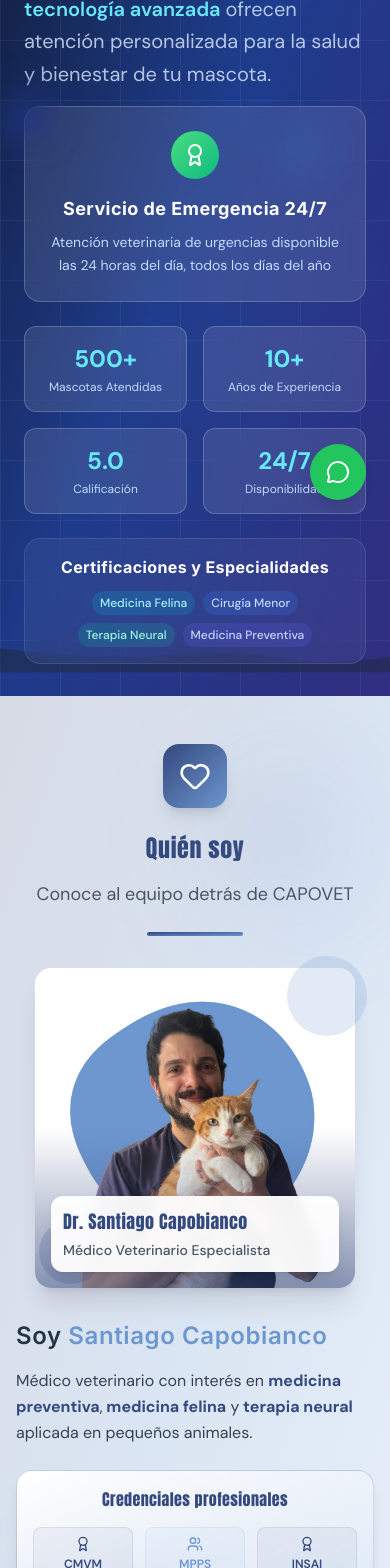
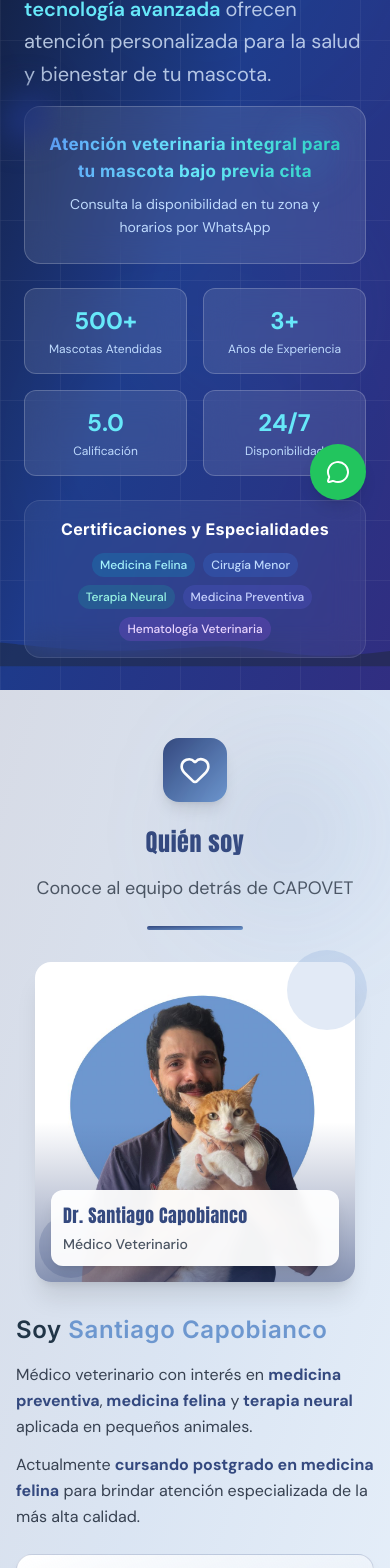
Before and after one commit to elberacasa/capovet-web, a React (Vite) app: page / in a window 390 px wide. Shown: the part 320-1888 px from the top of the page. Built offline with nearby package versions, Linux system fonts and the light colour scheme.

Commit message:
Update hero section and add new service: change emergency text, update experience years, add hematology certification, add transportation service, and optimize mobile layout

```diff
--- a/src/components/About.tsx
+++ b/src/components/About.tsx
@@ -67,7 +67,7 @@ const About = () => {
                       Dr. Santiago Capobianco
                     </h3>
                     <p className="text-sm sm:text-base text-gray-600 font-medium">
-                      Médico Veterinario Especialista
+                      Médico Veterinario
                     </p>
                   </div>
                 </div>
@@ -94,6 +94,9 @@ const About = () => {
                   Médico veterinario con interés en <strong className="brand-primary">medicina preventiva</strong>,
                   <strong className="brand-primary"> medicina felina</strong> y
                   <strong className="brand-primary"> terapia neural</strong> aplicada en pequeños animales.
+                </p>
+                <p className="text-base lg:text-lg text-gray-700 font-dm-sans leading-relaxed mt-3">
+                  Actualmente <strong className="brand-primary">cursando postgrado en medicina felina</strong> para brindar atención especializada de la más alta calidad.
                 </p>
               </div>
 
--- a/src/components/Hero.tsx
+++ b/src/components/Hero.tsx
@@ -84,13 +84,8 @@ const ModernHero = () => {
                 {/* Trust Indicators */}
                 <AnimatedElement delay={300}>
                   <div className="bg-white/10 backdrop-blur-lg rounded-2xl p-6 border border-white/20">
-                    <div className="flex items-center justify-center mb-4">
-                      <div className="w-12 h-12 bg-gradient-to-br from-green-400 to-emerald-500 rounded-full flex items-center justify-center">
-                        <Award className="w-6 h-6 text-white" />
-                      </div>
-                    </div>
-                    <h3 className="text-lg font-bold text-white text-center mb-2">Servicio de Emergencia 24/7</h3>
-                    <p className="text-blue-200 text-sm text-center leading-relaxed">Atención veterinaria de urgencias disponible las 24 horas del día, todos los días del año</p>
+                    <h3 className="text-[17px] sm:text-lg font-bold text-center mb-2 bg-gradient-to-r from-blue-400 via-cyan-300 to-teal-400 bg-clip-text text-transparent">Atención veterinaria integral para tu mascota bajo previa cita</h3>
+                    <p className="text-blue-200 text-sm text-center leading-relaxed">Consulta la disponibilidad en tu zona y horarios por WhatsApp</p>
                   </div>
                 </AnimatedElement>
 
@@ -102,7 +97,7 @@ const ModernHero = () => {
                       <div className="text-xs text-blue-200">Mascotas Atendidas</div>
                     </div>
                     <div className="bg-white/10 backdrop-blur-lg rounded-xl p-4 border border-white/20 text-center">
-                      <div className="text-2xl font-bold text-cyan-300 mb-1">10+</div>
+                      <div className="text-2xl font-bold text-cyan-300 mb-1">3+</div>
                       <div className="text-xs text-blue-200">Años de Experiencia</div>
                     </div>
                     <div className="bg-white/10 backdrop-blur-lg rounded-xl p-4 border border-white/20 text-center">
@@ -126,6 +121,7 @@ const ModernHero = () => {
                         <div className="bg-blue-500/20 text-blue-200 px-2 py-1 rounded-full text-xs font-medium whitespace-nowrap">Cirugía Menor</div>
                         <div className="bg-teal-500/20 text-teal-200 px-2 py-1 rounded-full text-xs font-medium whitespace-nowrap">Terapia Neural</div>
                         <div className="bg-indigo-500/20 text-indigo-200 px-2 py-1 rounded-full text-xs font-medium whitespace-nowrap">Medicina Preventiva</div>
+                        <div className="bg-purple-500/20 text-purple-200 px-2 py-1 rounded-full text-xs font-medium whitespace-nowrap">Hematología Veterinaria</div>
                       </div>
                     </div>
                   </div>
--- a/src/components/Services.tsx
+++ b/src/components/Services.tsx
@@ -67,6 +67,13 @@ const Services = () => {
       description: "Apoyo en manejo del dolor, trastornos crónicos y recuperación funcional",
       color: "from-indigo-500 to-purple-600",
       bgColor: "from-[#8BB8E8]/8 to-[#A8D8F0]/12"
+    },
+    {
+      icon: Hospital,
+      title: "Servicio de traslado y acompañamiento en clínica veterinaria",
+      description: "Traslado y acompañamiento para estudios complementarios en clínicas especializadas",
+      color: "from-amber-500 to-orange-500",
+      bgColor: "from-[#FFD700]/10 to-[#FFA500]/15"
     }
   ];
 
--- a/src/components/Team.tsx
+++ b/src/components/Team.tsx
@@ -6,6 +6,7 @@ const Team = () => {
     {
       name: "Dr. Santiago Capobianco",
       role: "Médico Veterinario",
+      description: "Médico veterinario con interés en medicina preventiva, medicina felina y terapia neural aplicada en pequeños animales. Actualmente cursando postgrado en medicina felina.",
       specialties: ["🐱 Medicina Felina", "🛡️ Preventiva", "🧠 Neural"],
       quote: "Prevenir es cuidar",
       image: "/brand/santiago.jpg",
@@ -188,7 +189,13 @@ const Team = () => {
                   </motion.div>
 
                   <h4 className="text-lg sm:text-xl lg:text-2xl font-anton text-[#34497F] mb-2">{member.name}</h4>
-                  <p className="text-gray-600 font-semibold mb-4 text-sm sm:text-base">{member.role}</p>
+                  <p className="text-gray-600 font-semibold mb-2 text-sm sm:text-base">{member.role}</p>
+
+                  {member.description && (
+                    <p className="text-gray-600 text-sm mb-4 leading-relaxed max-w-sm mx-auto">
+                      {member.description}
+                    </p>
+                  )}
 
                   <div className="flex flex-wrap justify-center gap-2 mb-4">
                     {member.specialties.map((specialty, i) => (
```
Also changed, not shown: public/brand/vanessa.jpg, public/brand/vanessa2.jpeg (added).
